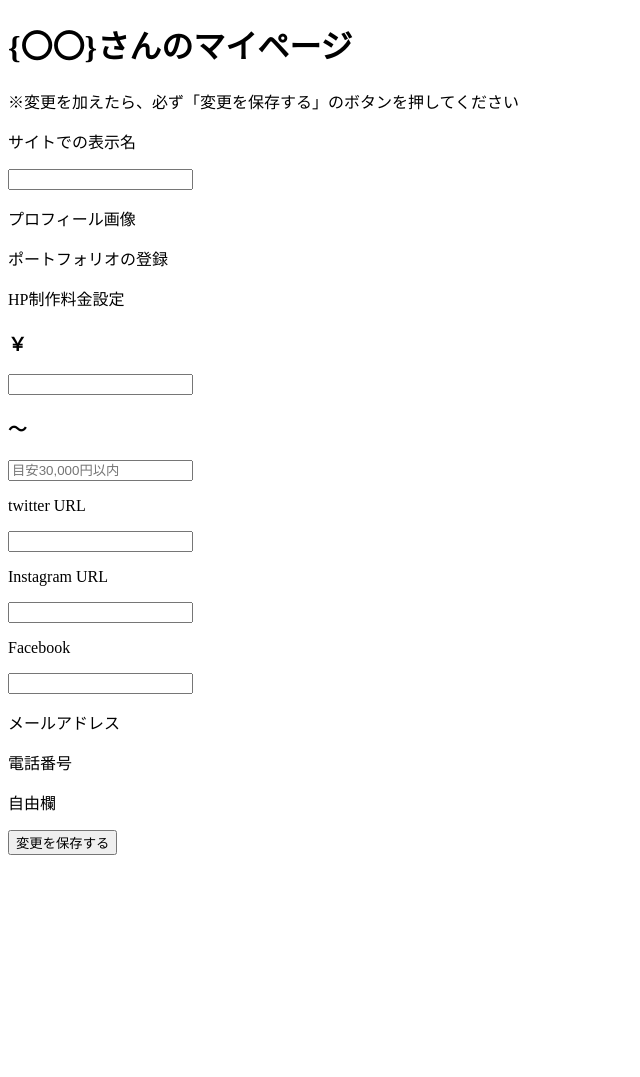
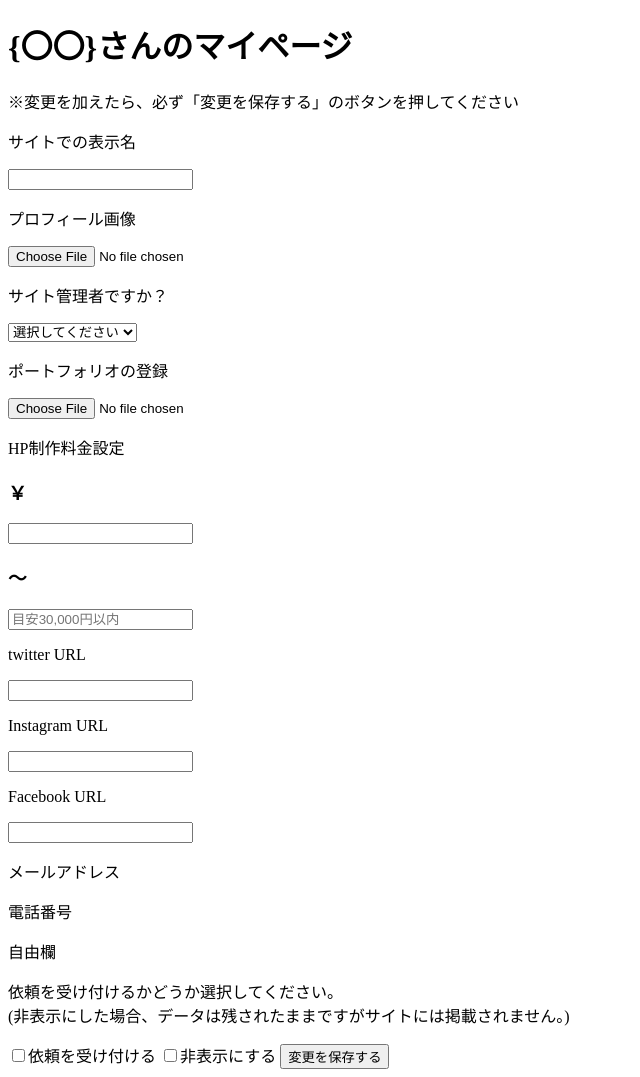
Before and after one commit to tomatomato00/avg36_last, a Flask app: template templates/mypage_edit.html in a window 1280 px wide. Shown: the whole page, without its empty margins (0-640 px from the left). Before the commit the page ends 855 px from the top, so only its background shows below. Run offline with Flask 2, Linux system fonts and the light colour scheme; the template is opened without the code that fills it, so the values that code supplies are empty.

Commit message:
登録フォーム、ログインページ、個人編集ページのhtmlベース

```diff
--- a/templates/mypage_edit.html
+++ b/templates/mypage_edit.html
@@ -14,17 +14,25 @@
         <p>サイトでの表示名</p>
         <input type="text">
         <p>プロフィール画像</p>
+        <input type="file" name="img" accept="image/*">
+        <p>サイト管理者ですか？</p>
+        <select name="management">
+            <option value="none">選択してください</option>
+            <option value="YES">はい</option>
+            <option value="NO">いいえ</option>
+         </select>
         <p>ポートフォリオの登録</p>
+        <input type="file" name="portfolio" accept="pdf">
         <p>HP制作料金設定</p>
         <h3>￥</h3>
         <input type="number" placeholder=""><h3>～</h3>
         <input type="number" placeholder="目安30,000円以内">
         <p>twitter URL</p>
-        <input type="url" placeholder="">
+        <input type="url" >
         <p>Instagram URL</p>
-        <input type="url" placeholder="">
-        <p>Facebook</p>
-        <input type="url" placeholder="">
+        <input type="url" >
+        <p>Facebook URL</p>
+        <input type="url" >
         <p>メールアドレス</p>
         <p></p>
         <p>電話番号</p>
@@ -35,7 +43,11 @@
         <p></p>
     </div>
     <div>
-        <button>変更を保存する</button>
+        <p>依頼を受け付けるかどうか選択してください。<br>(非表示にした場合、データは残されたままですがサイトには掲載されません。)</p>
+        <label><input type="checkbox" name="appear" value="yes">依頼を受け付ける</label>
+        <label><input type="checkbox" name="hide" value="no">非表示にする</label>
+
+        <input type="submit" name="save" value="変更を保存する">
     </div>
 
 
```
Also changed, not shown: templates/regist.html (+13 -5 lines).
